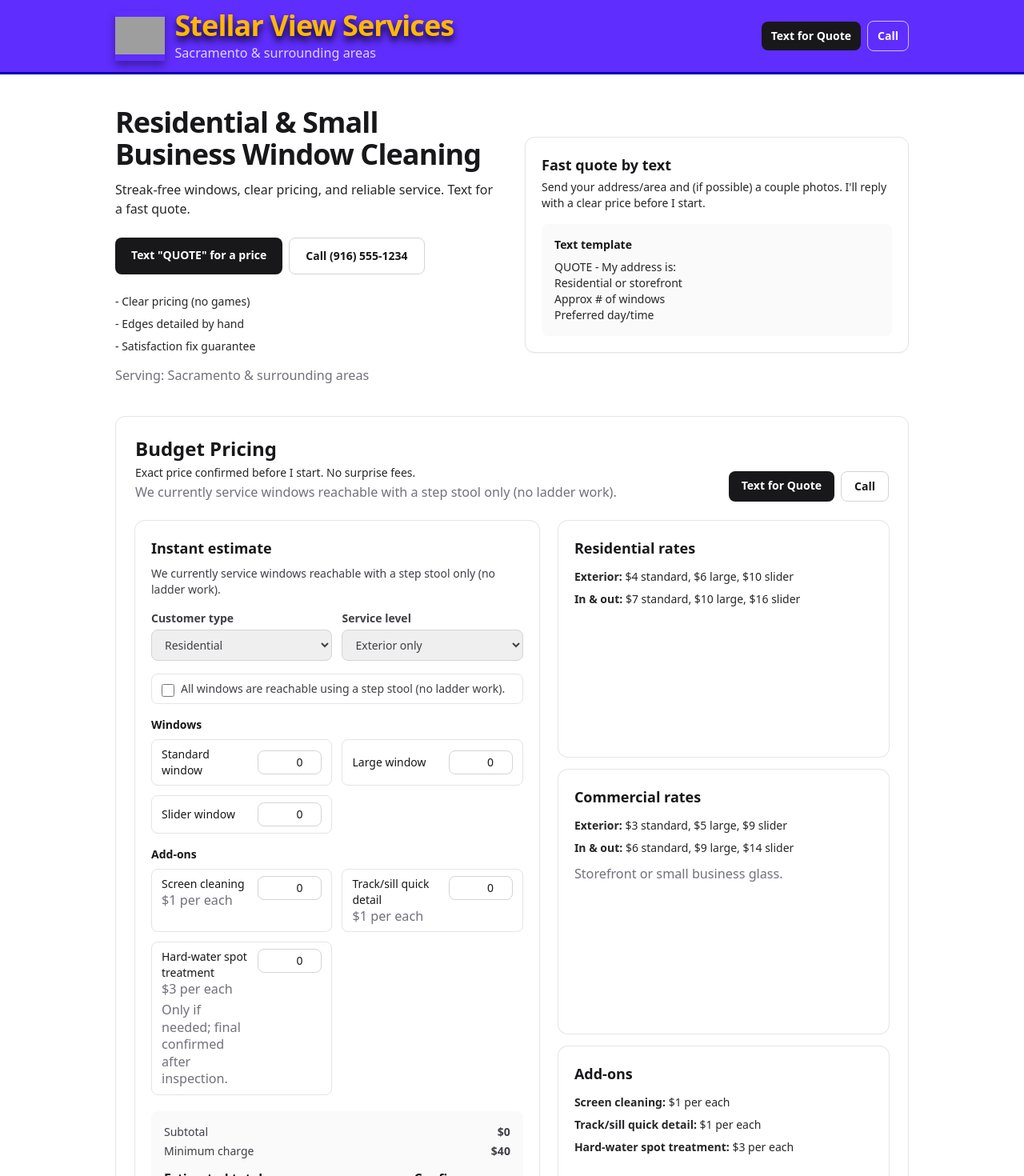
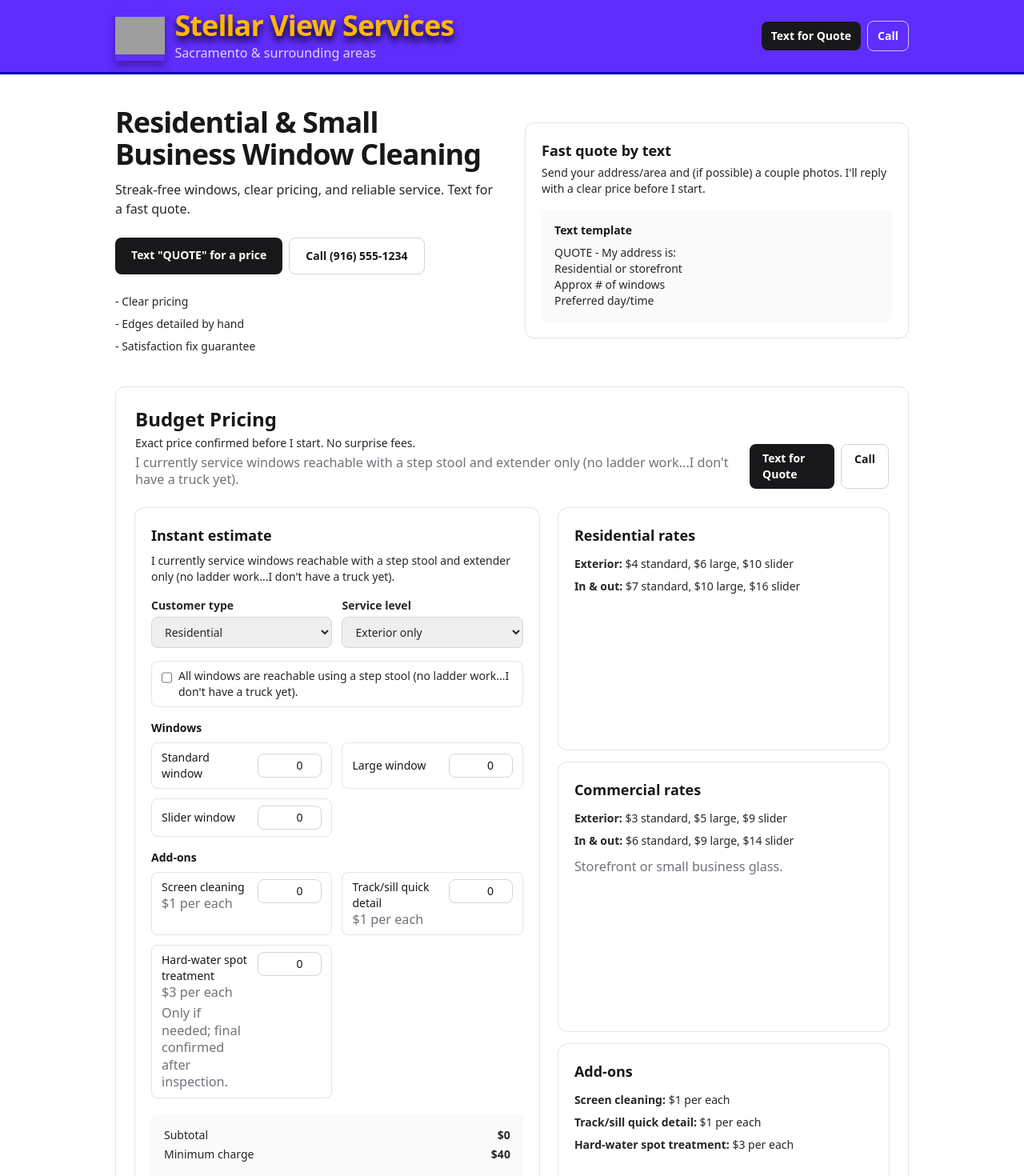
Before and after one commit to jamesmiller2404/stellar-view-cleaning, a Next.js app: page / in a window 1280 px wide. Shown: the top 1470 px of the page at 80% size. Built offline with nearby package versions, Linux system fonts and the light colour scheme; grey boxes are pictures that could not be loaded.

Commit message:
ui modifications

```diff
--- a/app/components/PricingCalculator.tsx
+++ b/app/components/PricingCalculator.tsx
@@ -85,11 +85,11 @@
     <div className="rounded-2xl bg-white p-5 ring-1 ring-zinc-200">
       <div className="flex flex-col gap-2">
         <h3 className="text-lg font-semibold">Instant estimate</h3>
-        <p className="text-sm text-zinc-700">{pricingConfig.uiCopy.accessDisclaimer}</p>
+        <p className="text-sm text-zinc-800 font-medium">{pricingConfig.uiCopy.accessDisclaimer}</p>
       </div>
 
       <div className="mt-4 grid gap-3 sm:grid-cols-2">
-        <label className="grid gap-1 text-sm text-zinc-700">
+        <label className="grid gap-1 text-sm text-zinc-800 font-medium">
           <span className="font-semibold">Customer type</span>
           <select
             className="rounded-xl border border-zinc-300 px-3 py-2 text-sm"
@@ -103,7 +103,7 @@
             ))}
           </select>
         </label>
-        <label className="grid gap-1 text-sm text-zinc-700">
+        <label className="grid gap-1 text-sm text-zinc-800 font-medium">
           <span className="font-semibold">Service level</span>
           <select
             className="rounded-xl border border-zinc-300 px-3 py-2 text-sm"
@@ -119,7 +119,7 @@
         </label>
       </div>
 
-      <div className="mt-4 rounded-xl border border-zinc-200 px-3 py-2 text-sm text-zinc-700">
+      <div className="mt-4 rounded-xl border border-zinc-200 px-3 py-2 text-sm text-zinc-800 font-medium">
         <label className="flex items-start gap-2">
           <input
             type="checkbox"
@@ -189,11 +189,11 @@
       </div>
 
       <div className="mt-5 rounded-xl bg-zinc-50 p-4">
-        <div className="flex items-center justify-between text-sm text-zinc-700">
+        <div className="flex items-center justify-between text-sm text-zinc-800 font-medium">
           <span>Subtotal</span>
           <span className="font-semibold">{formatCurrency(totals.subtotal)}</span>
         </div>
-        <div className="mt-1 flex items-center justify-between text-sm text-zinc-700">
+        <div className="mt-1 flex items-center justify-between text-sm text-zinc-800 font-medium">
           <span>Minimum charge</span>
           <span className="font-semibold">
             {formatCurrency(pricingConfig.minimumCharge)}
--- a/app/page.tsx
+++ b/app/page.tsx
@@ -99,12 +99,12 @@
             </div>
 
             <ul className="mt-6 grid gap-2 text-sm text-zinc-800 font-medium">
-              <li>- Clear pricing (no games)</li>
+              <li>- Clear pricing</li>
               <li>- Edges detailed by hand</li>
               <li>- Satisfaction fix guarantee</li>
             </ul>
 
-            <p className="mt-4 text-xs text-zinc-500">Serving: {SERVICE_AREA}</p>
+
           </div>
 
           {/* Credibility card */}
--- a/app/pricingConfig.js
+++ b/app/pricingConfig.js
@@ -10,7 +10,7 @@
   constraints: {
     accessMode: "step-stool-only",
     accessConfirmationText:
-      "All windows are reachable using a step stool (no ladder work).",
+      "All windows are reachable using a step stool (no ladder work...I don't have a truck yet).",
   },
 
   windowTypes: ["standard", "large", "slider"],
@@ -43,6 +43,6 @@
       "Estimate only. Final price may change with heavy buildup, paint/stickers, or hard-water staining.",
     minimumDisclaimer: "A $40 minimum service charge applies.",
     accessDisclaimer:
-      "We currently service windows reachable with a step stool only (no ladder work).",
+      "I currently service windows reachable with a step stool and extender only (no ladder work...I don't have a truck yet).",
   },
 };
```
